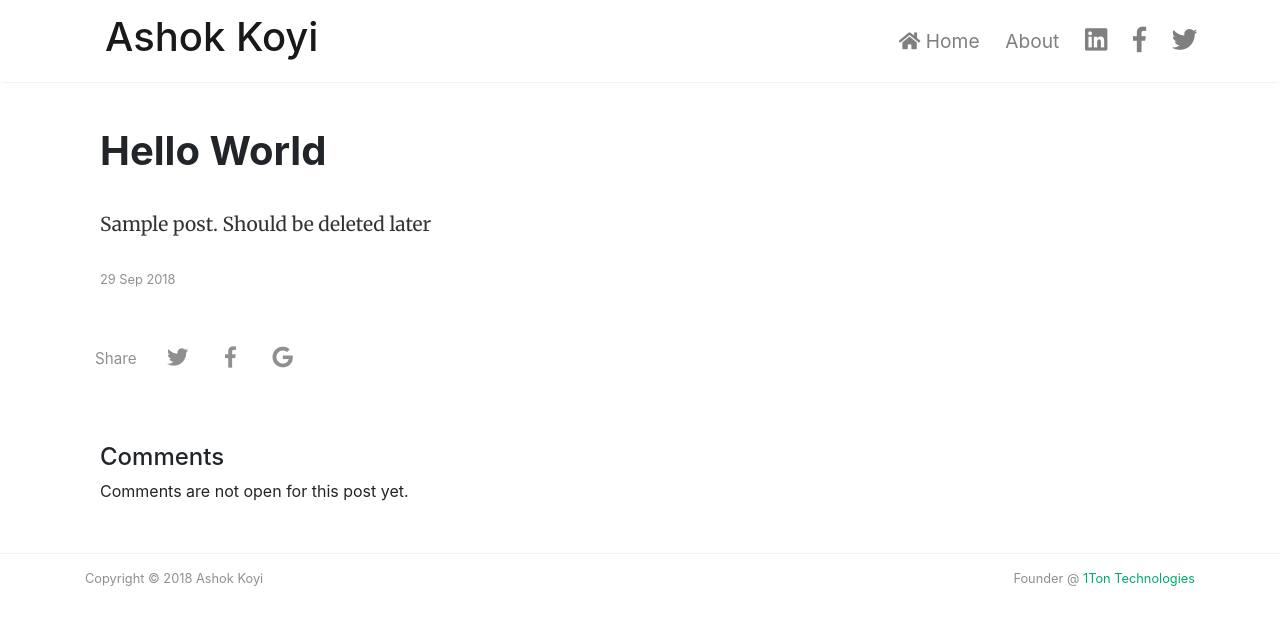
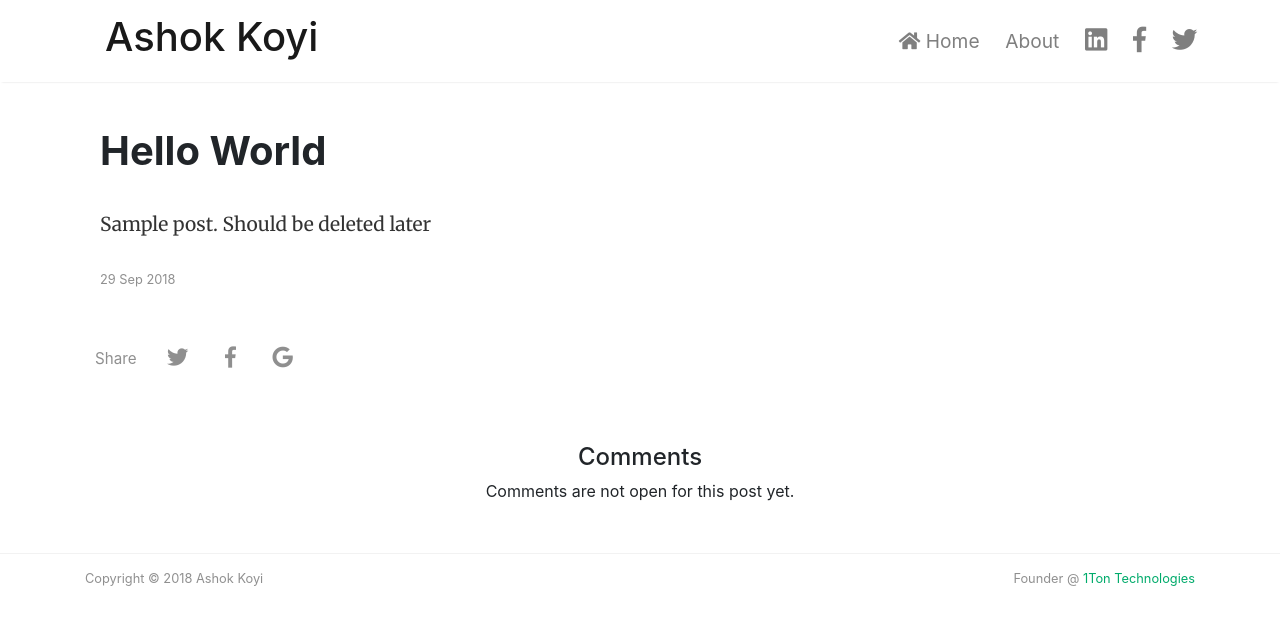
Before and after one commit to thekalinga/thekalinga.in, a Jekyll site: the page built from _posts/2018-09-29-hello-world.md, in a window 1280 px wide. Shown: the top 625 px of the page. Built offline with Jekyll 4.4.1, drawn with Linux system fonts in a browser that asks for light colours; nearby versions of some CDN libraries.

Commit message:
Fixed a minor issue

```diff
--- a/assets/css/main.scss
+++ b/assets/css/main.scss
@@ -10,5 +10,5 @@
 
 // Import partials from `sass_dir` (defaults to `_sass`)
 @import 'syntax';
-//@import 'gh-comments';
 @import 'gh-code';
+@import 'gh-comments';
```
